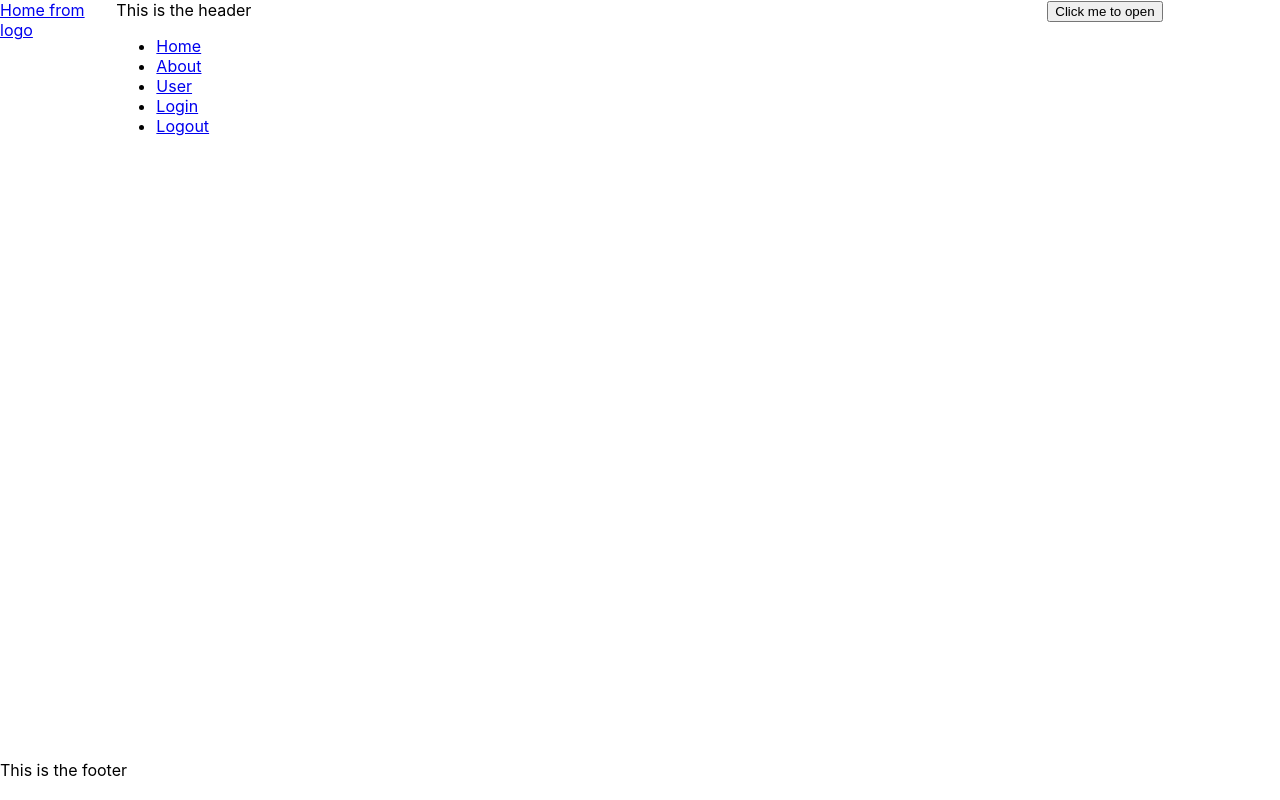
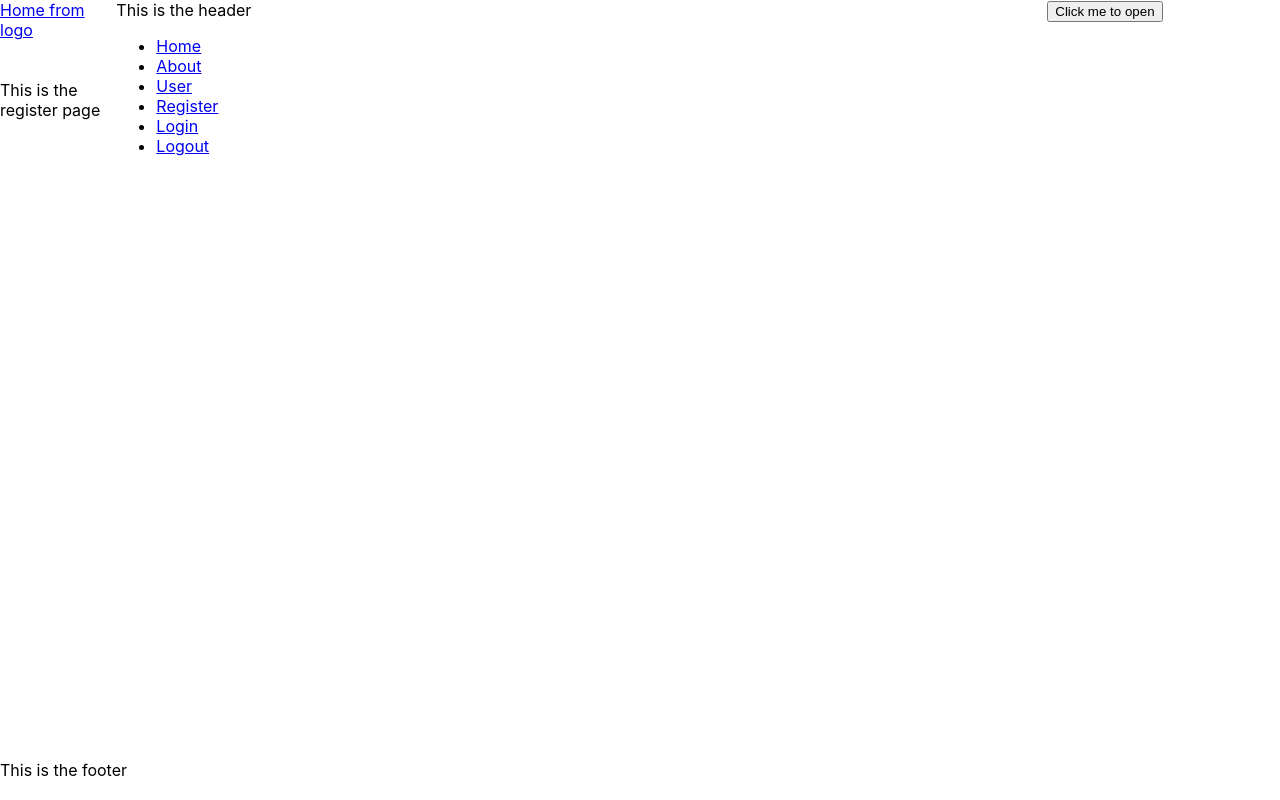
Before and after one commit to Cellv2/mern-auth-todo-app, a React (Create React App) app in the folder client/: page /register in a window 1280 px wide. Built offline with nearby package versions, Linux system fonts and the light colour scheme.

Commit message:
Add client register component

```diff
--- a/client/src/App.tsx
+++ b/client/src/App.tsx
@@ -6,6 +6,7 @@ import Main from "./components/Main";
 
 import About from "./components/About";
 import User from "./components/User/User";
+import Register from "./components/User/Register";
 import Login from "./components/User/Login";
 import Logout from "./components/User/Logout";
 
@@ -19,6 +20,9 @@ const App = () => {
                     </Route>
                     <Route path="/user">
                         <User />
+                    </Route>
+                    <Route path="/register">
+                        <Register />
                     </Route>
                     <Route path="/login">
                         <Login />
--- a/client/src/components/Header/Header.tsx
+++ b/client/src/components/Header/Header.tsx
@@ -29,6 +29,9 @@ const Header = (props: Props) => {
                                 <Link to="/user">User</Link>
                             </li>
                             <li>
+                                <Link to="/register">Register</Link>
+                            </li>
+                            <li>
                                 <Link to="/login">Login</Link>
                             </li>
                             <li>
--- /dev/null
+++ b/client/src/components/User/Register.tsx
@@ -0,0 +1,25 @@
+import React, { Component } from "react";
+
+type Props = {};
+
+type State = {
+    username: string;
+    email: string;
+    password: string;
+    errors: object;
+};
+
+class Register extends Component<Props, State> {
+    state = {
+        username: "",
+        email: "",
+        password: "",
+        errors: {},
+    };
+
+    render() {
+        return <div>This is the register page</div>;
+    }
+}
+
+export default Register;
```
